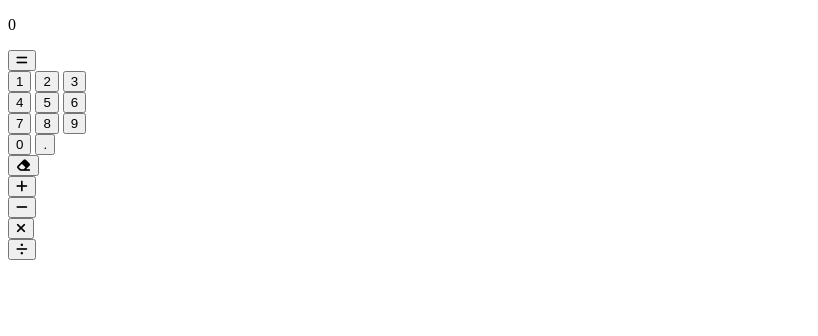
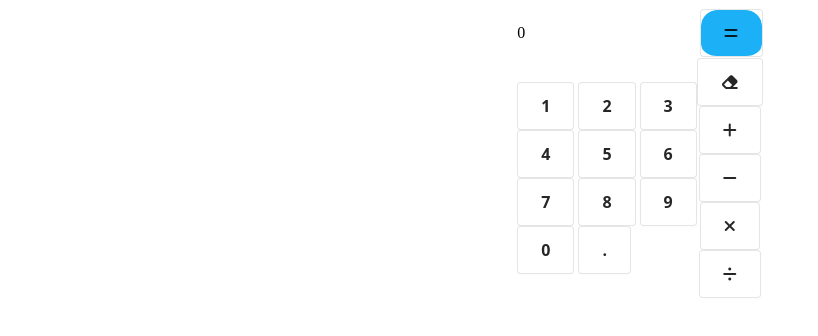
Before and after one commit to pirut/odin-calculator, a plain HTML site: page index.html in a window 1280 px wide. Shown: the whole page, without its empty margins (0-818 px from the left). Drawn offline with Linux system fonts and the light colour scheme.

Commit message:
added css to align content and style buttons

```diff
--- a/index.html
+++ b/index.html
@@ -14,7 +14,7 @@
             <div class="display">
                 <p>0</p>
                 <div class="operatorButton">
-                    <button value="equals"><i class="fa-solid fa-equals" value="equals"></i></button>
+                    <button class="equalsButton" value="equals"><i class="fa-solid fa-equals" value="equals"></i></button>
                 </div>
             </div>
             <div class="buttons">
--- a/style.css
+++ b/style.css
@@ -0,0 +1,187 @@
+body {
+    display: flex;
+    justify-content: center;
+}
+
+.calculator,
+.leftButtons,
+.rightButtons {
+    display: flex;
+    flex-direction: column;
+    margin: auto;
+}
+
+.buttons,
+.display,
+.operatorButton {
+    display: flex;
+    flex-direction: row;
+    justify-content: center;
+    align-items: center;
+}
+
+.display {
+    justify-content: space-between;
+}
+
+/* Button Courtesy of Sketch */
+.operatorButton button {
+    align-items: center;
+    background-color: #ffffff;
+    border: 1px solid rgba(0, 0, 0, 0.1);
+    border-radius: 0.25rem;
+    box-shadow: rgba(0, 0, 0, 0.02) 0 1px 3px 0;
+    box-sizing: border-box;
+    color: rgba(0, 0, 0, 0.85);
+    cursor: pointer;
+    display: inline-flex;
+    font-family: system-ui, -apple-system, system-ui, "Helvetica Neue", Helvetica, Arial, sans-serif;
+    font-size: 16px;
+    font-weight: 600;
+    justify-content: center;
+    line-height: 1.25;
+    margin: 0;
+    min-height: 3rem;
+    padding: calc(0.875rem - 1px) calc(1.5rem - 1px);
+    position: relative;
+    text-decoration: none;
+    transition: all 250ms;
+    user-select: none;
+    -webkit-user-select: none;
+    touch-action: manipulation;
+    vertical-align: baseline;
+    width: auto;
+}
+
+.operatorButton button:hover,
+.operatorButton button:focus {
+    border-color: rgba(0, 0, 0, 0.15);
+    box-shadow: rgba(0, 0, 0, 0.1) 0 4px 12px;
+    color: rgba(0, 0, 0, 0.65);
+}
+
+.operatorButton button:hover {
+    transform: translateY(-1px);
+}
+
+.operatorButton button:active {
+    background-color: #f0f0f1;
+    border-color: rgba(0, 0, 0, 0.15);
+    box-shadow: rgba(0, 0, 0, 0.06) 0 2px 4px;
+    color: rgba(0, 0, 0, 0.65);
+    transform: translateY(0);
+}
+
+/* Button Courtesy of Sketch */
+.buttonRow button {
+    align-items: center;
+    background-color: #ffffff;
+    border: 1px solid rgba(0, 0, 0, 0.1);
+    border-radius: 0.25rem;
+    box-shadow: rgba(0, 0, 0, 0.02) 0 1px 3px 0;
+    box-sizing: border-box;
+    color: rgba(0, 0, 0, 0.85);
+    cursor: pointer;
+    display: inline-flex;
+    font-family: system-ui, -apple-system, system-ui, "Helvetica Neue", Helvetica, Arial, sans-serif;
+    font-size: 16px;
+    font-weight: 600;
+    justify-content: center;
+    line-height: 1.25;
+    margin: 0;
+    min-height: 3rem;
+    padding: calc(0.875rem - 1px) calc(1.5rem - 1px);
+    position: relative;
+    text-decoration: none;
+    transition: all 250ms;
+    user-select: none;
+    -webkit-user-select: none;
+    touch-action: manipulation;
+    vertical-align: baseline;
+    width: auto;
+}
+
+.buttonRow button:hover,
+.buttonRow button:focus {
+    border-color: rgba(0, 0, 0, 0.15);
+    box-shadow: rgba(0, 0, 0, 0.1) 0 4px 12px;
+    color: rgba(0, 0, 0, 0.65);
+}
+
+.buttonRow button:hover {
+    transform: translateY(-1px);
+}
+
+.buttonRow button:active {
+    background-color: #f0f0f1;
+    border-color: rgba(0, 0, 0, 0.15);
+    box-shadow: rgba(0, 0, 0, 0.06) 0 2px 4px;
+    color: rgba(0, 0, 0, 0.65);
+    transform: translateY(0);
+}
+
+/* Button by Duolingo */
+.equalsButton {
+    appearance: button;
+    background-color: #1899d6;
+    border: solid transparent;
+    border-radius: 16px;
+    border-width: 0 0 4px;
+    box-sizing: border-box;
+    color: #ffffff;
+    cursor: pointer;
+    display: inline-block;
+    font-family: din-round, sans-serif;
+    font-size: 15px;
+    font-weight: 700;
+    letter-spacing: 0.8px;
+    line-height: 20px;
+    margin: 0;
+    outline: none;
+    overflow: visible;
+    padding: 13px 16px;
+    text-align: center;
+    text-transform: uppercase;
+    touch-action: manipulation;
+    transform: translateZ(0);
+    transition: filter 0.2s;
+    user-select: none;
+    -webkit-user-select: none;
+    vertical-align: middle;
+    white-space: nowrap;
+    width: 100%;
+}
+
+.equalsButton:after {
+    background-clip: padding-box;
+    background-color: #1cb0f6;
+    border: solid transparent;
+    border-radius: 16px;
+    border-width: 0 0 4px;
+    bottom: -4px;
+    content: "";
+    left: 0;
+    position: absolute;
+    right: 0;
+    top: 0;
+    z-index: -1;
+}
+
+.equalsButton:main,
+.equalsButton:focus {
+    user-select: auto;
+}
+
+.equalsButton:hover:not(:disabled) {
+    filter: brightness(1.1);
+    -webkit-filter: brightness(1.1);
+}
+
+.equalsButton:disabled {
+    cursor: auto;
+}
+
+.equalsButton:active {
+    border-width: 4px 0 0;
+    background: none;
+}
```
